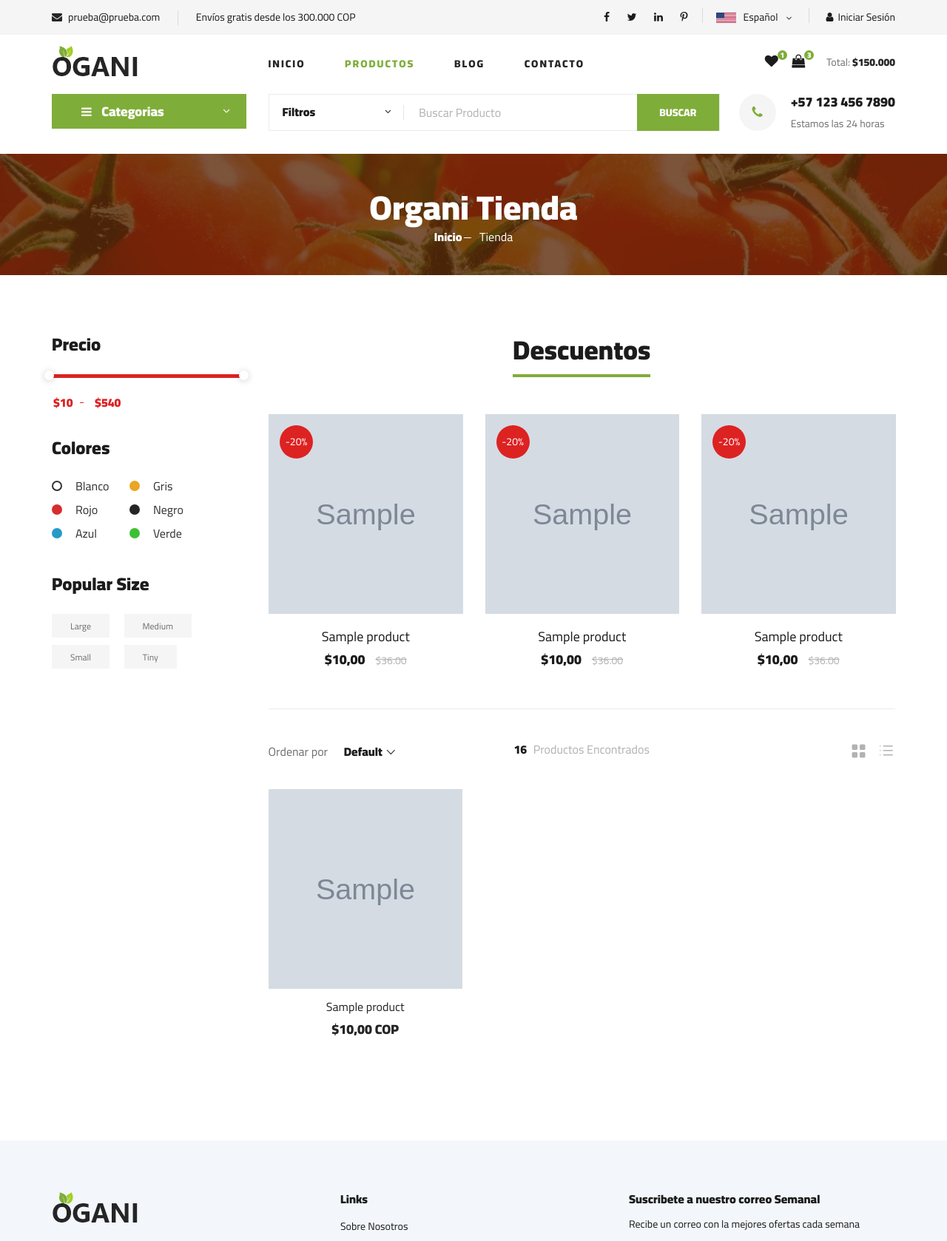
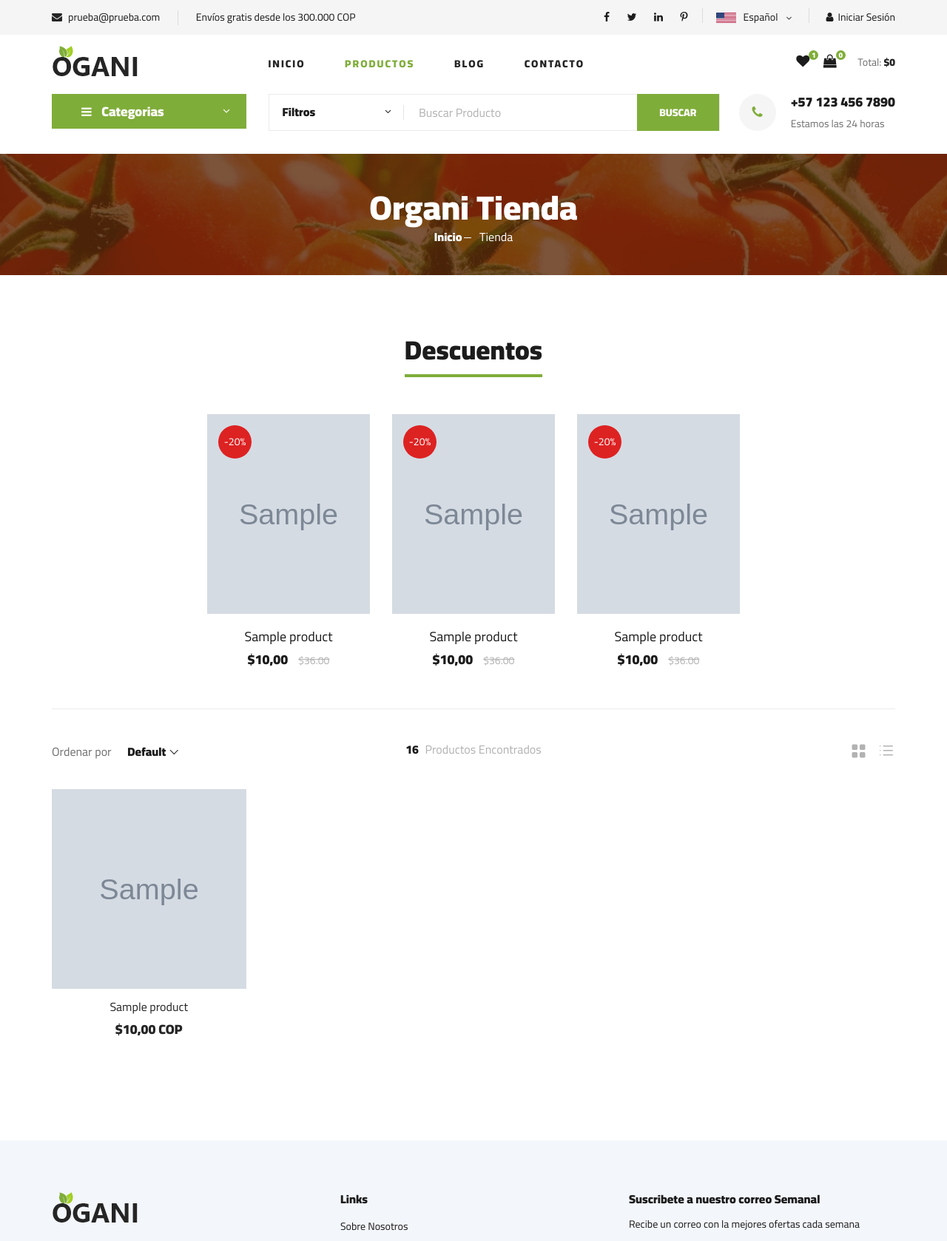
Before and after one commit to Camilomf321/al_shopping, a Django app: page /shop/products/ in a window 1280 px wide. Shown: the top 1678 px of the page at 74% size. Run offline with Django 3.2, Linux system fonts and the light colour scheme; tables that the repository leaves empty hold one stand-in row (values such as "Sample post"); grey boxes marked "Sample" are stand-in pictures; some libraries are stand-ins or nearby versions.

Commit message:
i dont know what ive done :(

```diff
--- a/al_shopping/settings.py
+++ b/al_shopping/settings.py
@@ -64,6 +64,8 @@ TEMPLATES = [
                 'django.template.context_processors.request',
                 'django.contrib.auth.context_processors.auth',
                 'django.contrib.messages.context_processors.messages',
+                # cart processors
+                'cart.context_processors.cart',
             ],
         },
     },
--- a/al_shopping/static/js/main.js
+++ b/al_shopping/static/js/main.js
@@ -205,25 +205,7 @@
            Quantity change
    --------------------- */
 
-var proQty = $('.pro-qty');
-proQty.prepend('<span class="dec qtybtn">-</span>');
-proQty.append('<span class="inc qtybtn">+</span>');
-proQty.on('click', '.qtybtn', function () {
-    var newVal;
-    var $button = $(this);
-    var oldValue = $button.parent().find('input').val();
-    if ($button.hasClass('inc')) {
-        newVal = parseFloat(oldValue) + 1;
-    } else {
-        // Don't allow decrementing below zero
-        if (oldValue > 1) {
-            newVal = parseFloat(oldValue) - 1;
-        } else {
-            newVal = 1;
-        }
-    }
-    $button.parent().find('input').val(newVal);
-});
+
 
 
 setTimeout(function () {
--- /dev/null
+++ b/cart/context_processors.py
@@ -0,0 +1,5 @@
+from .cart import Cart
+
+
+def cart(request):
+    return {'cart': Cart(request)}
--- a/cart/urls.py
+++ b/cart/urls.py
@@ -4,5 +4,5 @@ app_name = 'cart'
 urlpatterns = [
     path('', views.cart_detail, name='cart_detail'),
     path('add/', views.cart_add, name='cart_add'),
-    path('remove/<int:product_id>/', views.cart_remove, name='cart_remove'),
+    path('remove/', views.cart_remove, name='cart_remove'),
 ]
--- a/static/js/main.js
+++ b/static/js/main.js
@@ -213,7 +213,7 @@
         } else {
             // Don't allow decrementing below zero
             if (oldValue > 0) {
-                var newVal = parseFloat(oldValue) - 1;
+                newVal = parseFloat(oldValue) - 1;
             } else {
                 newVal = 0;
             }
--- a/templates/base.html
+++ b/templates/base.html
@@ -1,5 +1,6 @@
 <!DOCTYPE html>
 {% load static %}
+{% load humanize %}
 <html lang="es">
 <head>
     <meta charset="UTF-8">
@@ -190,13 +191,27 @@
                     </ul>
                 </nav>
             </div>
+
+
+
+
+
+
+
+
+
+
             <div class="col-lg-3">
                 <div class="header__cart">
                     <ul>
                         <li><a href="#"><i class="fa fa-heart"></i> <span>1</span></a></li>
-                        <li><a href="{% url 'cart:cart_detail' %}"><i class="fa fa-shopping-bag"></i> <span>3</span></a></li>
+                        {% with total_items=cart|length %}
+                            <li><a href="{% url 'cart:cart_detail' %}"><i class="fa fa-shopping-bag"></i> <span>{% if cart|length > 0 %}{{ total_items }}{% else %}0{% endif %}</span></a>
+                            </li>
+
                     </ul>
-                    <div class="header__cart__price">Total: <span>$150.000</span></div>
+                    <div class="header__cart__price">Total: <span>${{ cart.get_total_price|intcomma }}</span></div>
+                {% endwith %}
                 </div>
             </div>
         </div>
--- a/templates/home/home.html
+++ b/templates/home/home.html
@@ -72,7 +72,8 @@
                             <div class="product__discount__percent">-10%</div>
                             <ul class="product__item__pic__hover">
                                 <li><a href="#"><i class="fa fa-heart"></i></a></li>
-                                <li><a href="#"><i class="fa fa-shopping-cart"></i></a></li>
+                                <li><a href="#"><i class="fa fa-shopping-cart "></i></a></li>
+
                             </ul>
                         </div>
                         <div class="product__discount__item__text">
--- a/templates/shop/product_detail.html
+++ b/templates/shop/product_detail.html
@@ -50,12 +50,14 @@
                         <p>{{ product_item.description }}</p>
                         <div class="product__details__quantity">
                             <div class="quantity">
-                                <div class="pro-qty">
+                                <div class="pro-qty" id="pro-qty">
+
                                     <input id="quantity-input" type="text" value="1">
+
                                 </div>
                             </div>
                         </div>
-                        <button style="border: none" data-product="{{ product_item.id }}" data-action="add" class="primary-btn add-btn add-cart">Agregar al carrito></button>
+                        <button style="border: none" data-product="{{ product_item.id }}"  class="primary-btn add-btn add-cart">Agregar al carrito</button>
                         <a href="#" class="heart-icon"><span class="icon_heart_alt"></span></a>
                         <ul>
                             {% if product_item.weight %}
--- a/templates/shop/product_list.html
+++ b/templates/shop/product_list.html
@@ -29,100 +29,14 @@
     <section class="product spad">
         <div class="container">
             <div class="row">
-                <div class="col-lg-3 col-md-5">
-                    <div class="sidebar">
-                        <div class="sidebar__item">
-                            <h4>Precio</h4>
-                            <div class="price-range-wrap">
-                                <div class="price-range ui-slider ui-corner-all ui-slider-horizontal ui-widget ui-widget-content"
-                                     data-min="10" data-max="540">
-                                    <div class="ui-slider-range ui-corner-all ui-widget-header"></div>
-                                    <span tabindex="0" class="ui-slider-handle ui-corner-all ui-state-default"></span>
-                                    <span tabindex="0" class="ui-slider-handle ui-corner-all ui-state-default"></span>
-                                </div>
-                                <div class="range-slider">
-                                    <div class="price-input">
-                                        <input type="text" id="minamount">
-                                        <input type="text" id="maxamount">
-                                    </div>
-                                </div>
-                            </div>
-                        </div>
-                        <div class="sidebar__item sidebar__item__color--option">
-                            <h4>Colores</h4>
-                            <div class="sidebar__item__color sidebar__item__color--white">
-                                <label for="white">
-                                    Blanco
-                                    <input type="radio" id="white">
-                                </label>
-                            </div>
-                            <div class="sidebar__item__color sidebar__item__color--gray">
-                                <label for="gray">
-                                    Gris
-                                    <input type="radio" id="gray">
-                                </label>
-                            </div>
-                            <div class="sidebar__item__color sidebar__item__color--red">
-                                <label for="red">
-                                    Rojo
-                                    <input type="radio" id="red">
-                                </label>
-                            </div>
-                            <div class="sidebar__item__color sidebar__item__color--black">
-                                <label for="black">
-                                    Negro
-                                    <input type="radio" id="black">
-                                </label>
-                            </div>
-                            <div class="sidebar__item__color sidebar__item__color--blue">
-                                <label for="blue">
-                                    Azul
-                                    <input type="radio" id="blue">
-                                </label>
-                            </div>
-                            <div class="sidebar__item__color sidebar__item__color--green">
-                                <label for="green">
-                                    Verde
-                                    <input type="radio" id="green">
-                                </label>
-                            </div>
-                        </div>
-                        <div class="sidebar__item">
-                            <h4>Popular Size</h4>
-                            <div class="sidebar__item__size">
-                                <label for="large">
-                                    Large
-                                    <input type="radio" id="large">
-                                </label>
-                            </div>
-                            <div class="sidebar__item__size">
-                                <label for="medium">
-                                    Medium
-                                    <input type="radio" id="medium">
-                                </label>
-                            </div>
-                            <div class="sidebar__item__size">
-                                <label for="small">
-                                    Small
-                                    <input type="radio" id="small">
-                                </label>
-                            </div>
-                            <div class="sidebar__item__size">
-                                <label for="tiny">
-                                    Tiny
-                                    <input type="radio" id="tiny">
-                                </label>
-                            </div>
-                        </div>
-                    </div>
-                </div>
-                <div class="col-lg-9 col-md-7">
+                <div class="col-lg-12 col-md-12">
                     <div class="product__discount">
                         <div class="section-title product__discount__title text-center">
                             <h2>Descuentos</h2>
                         </div>
-                        <div class="row">
-                            <div class="product__discount__slider owl-carousel">
+                        <div class="row d-flex justify-content-center">
+                            <div class="col-lg-8">
+                                <div class="product__discount__slider owl-carousel">
                                 {% for product in products %}
                                     <div class="col-lg-4">
                                         <div class="product__discount__item">
@@ -143,6 +57,7 @@
                                         </div>
                                     </div>
                                 {% endfor %}
+                            </div>
                             </div>
                         </div>
                     </div>
@@ -172,7 +87,7 @@
                     </div>
                     <div class="row">
                         {% for product in products %}
-                            <div class="col-lg-4 col-md-6 col-sm-6">
+                            <div class="col-lg-3 col-md-6 col-sm-6">
                                 <div class="product__item">
                                     <div class="product__item__pic set-bg" data-setbg="{{ product.photo.url }}">
                                         <ul class="product__item__pic__hover">
```
Also changed, not shown: al_shopping/static/js/cart.js (+53 -30 lines), cart/forms.py (added, +8 -0 lines), cart/views.py (+13 -12 lines), templates/cart/cart_detail.html (+12 -2 lines).
